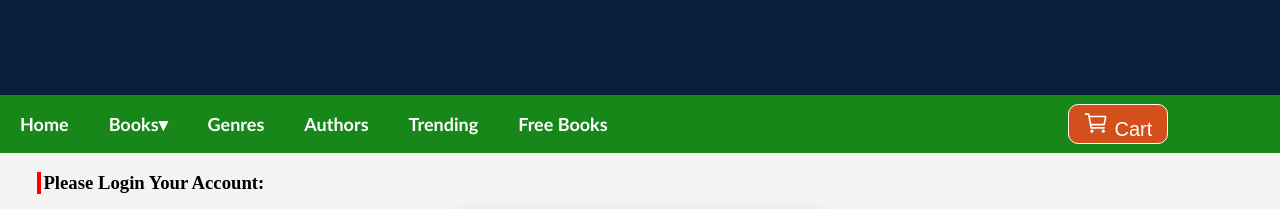
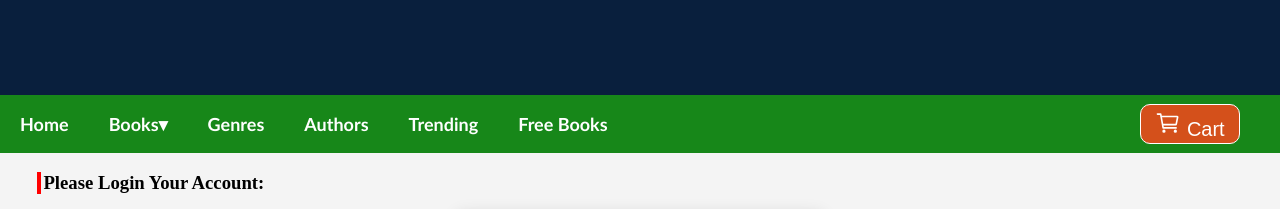
Before and after one commit to mdaamirmangrio/iba_project, a plain HTML site: page login.html in a window 1280 px wide. Shown: the part 145-354 px from the top of the page. Drawn offline with nearby package versions, Linux system fonts and the light colour scheme.

Commit message:
Update style.css

```diff
--- a/style.css
+++ b/style.css
@@ -3,7 +3,8 @@ html {
   }
 body {
     margin: 0;
-    width: 100%;
+    max-width: 100%;
+    overflow-x: hidden;
     background-color: #f4f4f4;
 
 }
@@ -15,7 +16,8 @@ body {
     gap: none;
     margin: none;
     height:240px;
-    width: 100%;
+    max-width: 100%;
+    overflow: hidden;
     gap: 4em;
 }
 
@@ -27,6 +29,7 @@ body {
     font-size: 30px;
     font-family: 'Courier New', Courier, monospace;
     margin:0px;
+    overflow: hidden ;
 }
 #log {
     float: right;
@@ -178,9 +181,10 @@ body {
     /* cartt utton in nav bar */
     .cartbtn {
         font-size: 20px;
-        margin-left: 22em;
+        margin-left: auto;
         background-color: #d4501b;
         color: white;
+        margin-right: 2em;
         border: none;
         padding: 5px;
         width: 5em;
@@ -437,3 +441,12 @@ form {
     border-radius: 8px;
     margin-top: 2em;
 }
+
+
+
+@media (min-width: 768px) {
+    body {
+        width: auto;
+       /* Two columns for tablets */
+    }
+  }
```
